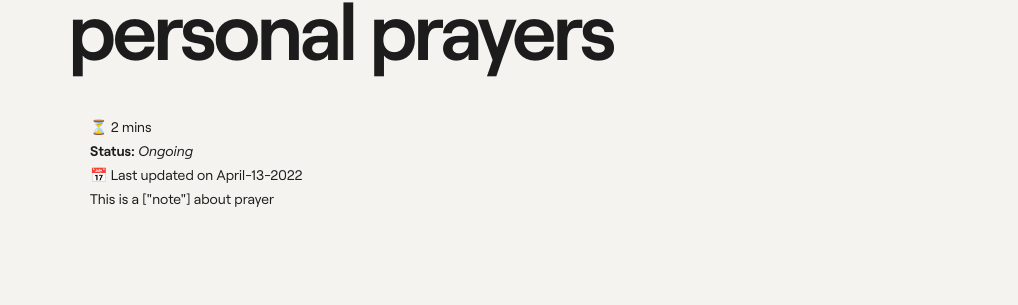
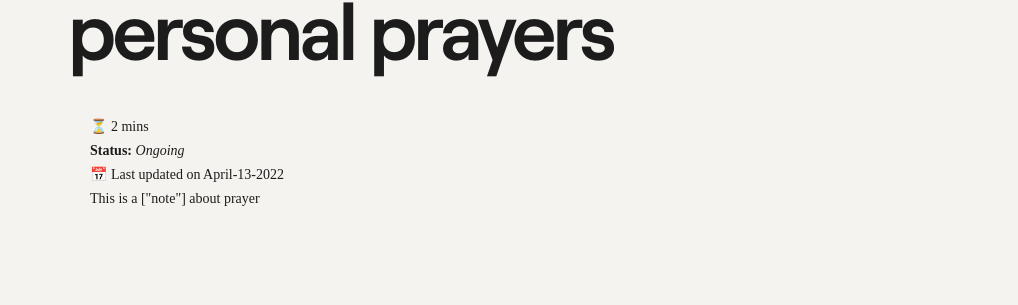
Before and after one commit to jsantiago611/digital-garden-master, a Jekyll site: the page built from _posts/2022-04-13-psalms-study.md, in a window 1280 px wide. Shown: the part 472-777 px from the top of the page, without its empty margins (262-1280 px from the left). Built offline with Jekyll 4.4.1, drawn with Linux system fonts in a browser that asks for light colours; some web fonts are replaced.

Commit message:
metadata to serif

```diff
--- a/assets/css/Style.css
+++ b/assets/css/Style.css
@@ -2481,7 +2481,7 @@ position: absolute;
     border-radius: 0;
     height: auto;
     vertical-align: middle;
-    font-family: var(--font-family-mono);
+    font-family: var(--font-family-serif);
     font-weight: normal !important;
     font-size: var(--font-size-small);
     margin-right: 7px;
@@ -2526,7 +2526,7 @@ position: absolute;
     border-radius: 0;
     height: auto;
     vertical-align: middle;
-    font-family: var(--font-family-mono);
+    font-family: var(--font-family-serif);
     font-weight: normal !important;
     font-size: var(--font-size-small);
     margin: 0;
```
